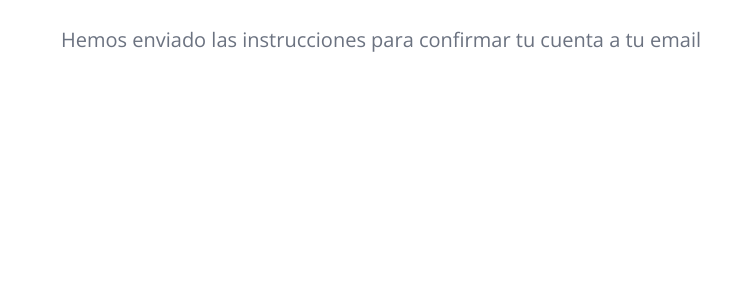
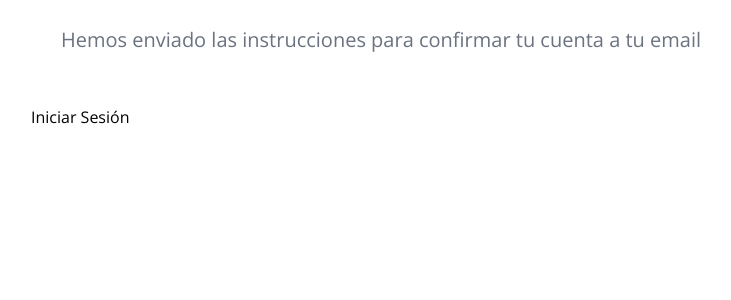
Before and after one commit to jmlocke1/uptask, a PHP site: template views/auth/mensaje.php in a window 1280 px wide. Shown: the part 257-557 px from the top of the page, without its empty margins (259-990 px from the left). Run offline with PHP 8.4, Linux system fonts and the light colour scheme; the template is opened without the code that fills it, so the values that code supplies are empty; some libraries are stand-ins or nearby versions.

Commit message:
Añadido mensaje de volver al inicio en la vista mensaje

```diff
--- a/views/auth/mensaje.php
+++ b/views/auth/mensaje.php
@@ -4,6 +4,8 @@
 	<div class="contenedor-sm">
 		<p class="descripcion-pagina">Hemos enviado las instrucciones para confirmar tu cuenta a tu email</p>
 
-
+		<div class="acciones">
+			<a href="/">Iniciar Sesión</a>
+		</div>
 	</div> <!-- .contenedor-sm -->
 </div>
```
